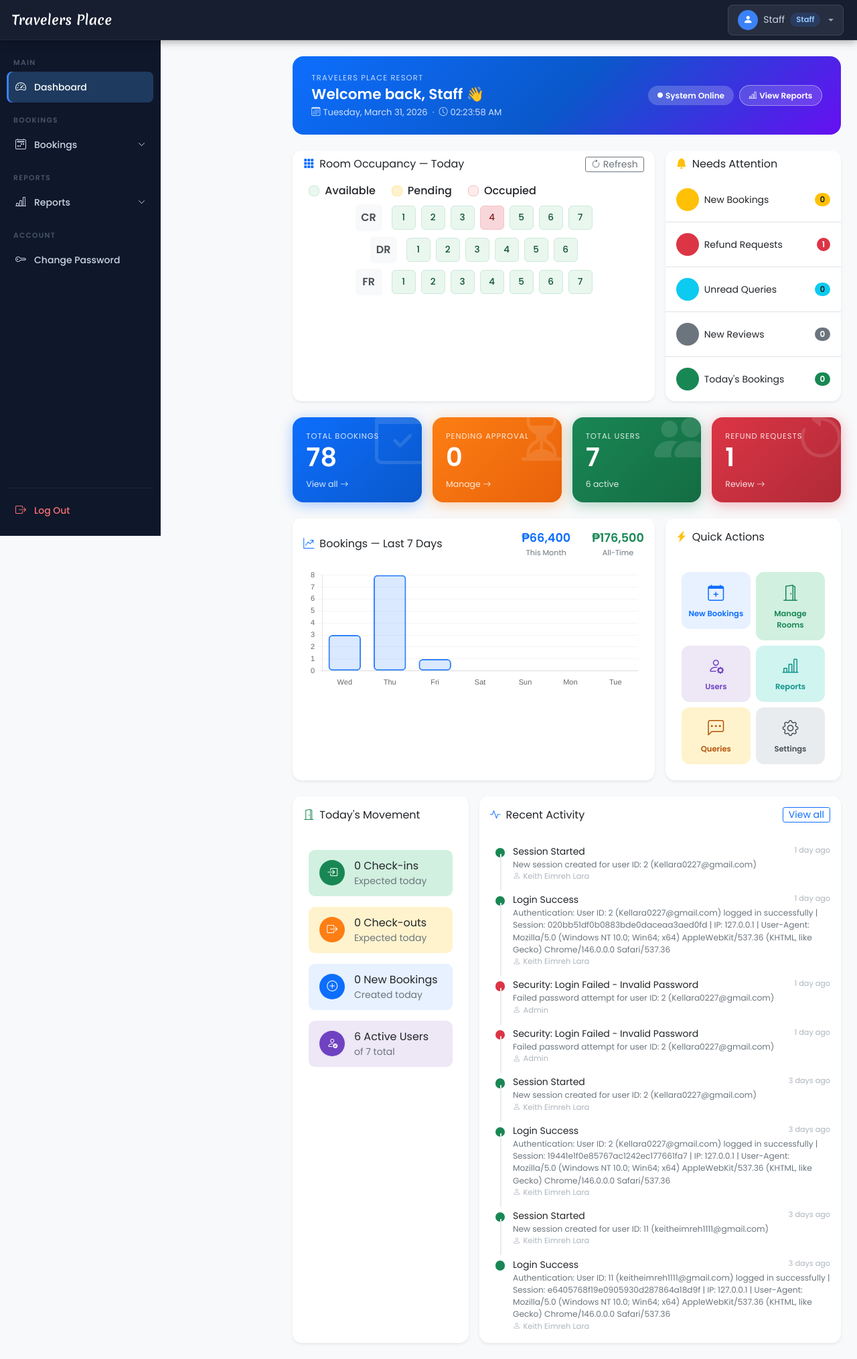
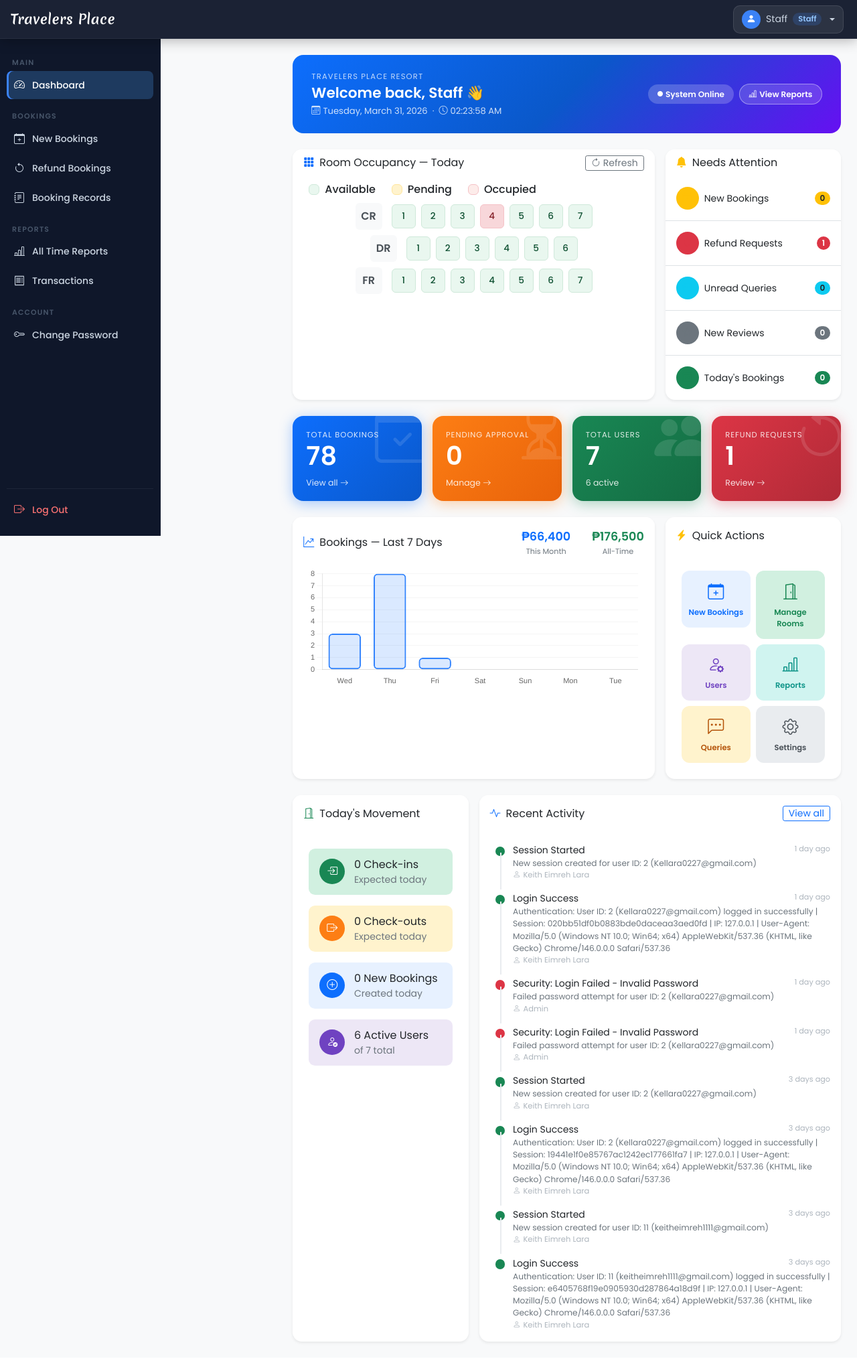
Before and after one commit to Keithlara/SE, a PHP site: page /hbwebsite/admin/dashboard.php in a window 1280 px wide. Shown: the whole page at 67% size. After the commit the page ends 2006 px from the top, so only its background shows below. Run offline with PHP 8.4, Linux system fonts and the light colour scheme; a user stored in the database is signed in; data comes from the database, SQL or seed files in the repository; some libraries are stand-ins or nearby versions.

Commit message:
Restored to 'acc9a2e47950c0bc384edf5f6d3c07d2a62a20db'
Replit-Restored-To: acc9a2e47950c0bc384edf5f6d3c07d2a62a20db

```diff
--- a/admin/inc/header.php
+++ b/admin/inc/header.php
@@ -2,21 +2,10 @@
   $admin_role = $_SESSION['adminRole'] ?? 'admin';
   $admin_name = $_SESSION['adminName'] ?? 'Admin';
   $current_page = basename($_SERVER['PHP_SELF']);
-
   function is_active($pages){
     $cur = basename($_SERVER['PHP_SELF']);
     return in_array($cur, (array)$pages) ? 'active' : '';
   }
-  function group_open($pages){
-    $cur = basename($_SERVER['PHP_SELF']);
-    return in_array($cur, (array)$pages) ? 'show' : '';
-  }
-
-  $booking_pages  = ['new_bookings.php','refund_bookings.php','booking_records.php'];
-  $report_pages   = ['all_time_reports.php','transaction.php'];
-  $user_pages     = ['users.php','user_queries.php','manage_users.php','create_user.php','change_password.php'];
-  $content_pages  = ['rooms.php','features_facilities.php','extras.php','carousel.php','rate_review.php'];
-  $utility_pages  = ['archives.php','backup_restore.php','activity_logs.php','settings.php'];
 ?>
 
 <!-- TOP NAVBAR -->
@@ -47,135 +36,80 @@
 <!-- SIDEBAR -->
 <div id="dashboard-menu" class="admin-sidebar">
   <div class="sidebar-inner">
+
     <nav class="sidebar-nav">
 
-      <!-- Dashboard (standalone) -->
-      <div class="sb-section-label">Main</div>
-      <a href="dashboard.php" class="sb-link <?php echo is_active('dashboard.php'); ?>">
+      <div class="sidebar-section-label">Main</div>
+      <a href="dashboard.php" class="sidebar-link <?php echo is_active('dashboard.php'); ?>">
         <i class="bi bi-speedometer2"></i><span>Dashboard</span>
       </a>
 
-      <!-- Bookings dropdown -->
-      <div class="sb-section-label">Bookings</div>
-      <button class="sb-group-toggle <?php echo group_open($booking_pages) ? 'open' : ''; ?>"
-        data-bs-toggle="collapse" data-bs-target="#grp-bookings"
-        aria-expanded="<?php echo group_open($booking_pages) ? 'true' : 'false'; ?>">
-        <span class="sb-toggle-left"><i class="bi bi-calendar2-week"></i><span>Bookings</span></span>
-        <i class="bi bi-chevron-down sb-caret"></i>
-      </button>
-      <div class="collapse <?php echo group_open($booking_pages); ?>" id="grp-bookings">
-        <div class="sb-submenu">
-          <a href="new_bookings.php" class="sb-link sb-sub <?php echo is_active('new_bookings.php'); ?>">
+      <div class="sidebar-section-label">Bookings</div>
+      <a href="new_bookings.php" class="sidebar-link <?php echo is_active('new_bookings.php'); ?>">
         <i class="bi bi-calendar-plus"></i><span>New Bookings</span>
       </a>
-          <a href="refund_bookings.php" class="sb-link sb-sub <?php echo is_active('refund_bookings.php'); ?>">
+      <a href="refund_bookings.php" class="sidebar-link <?php echo is_active('refund_bookings.php'); ?>">
         <i class="bi bi-arrow-counterclockwise"></i><span>Refund Bookings</span>
       </a>
-          <a href="booking_records.php" class="sb-link sb-sub <?php echo is_active('booking_records.php'); ?>">
+      <a href="booking_records.php" class="sidebar-link <?php echo is_active('booking_records.php'); ?>">
         <i class="bi bi-journal-text"></i><span>Booking Records</span>
       </a>
-        </div>
-      </div>
 
-      <!-- Reports dropdown -->
-      <div class="sb-section-label">Reports</div>
-      <button class="sb-group-toggle <?php echo group_open($report_pages) ? 'open' : ''; ?>"
-        data-bs-toggle="collapse" data-bs-target="#grp-reports"
-        aria-expanded="<?php echo group_open($report_pages) ? 'true' : 'false'; ?>">
-        <span class="sb-toggle-left"><i class="bi bi-bar-chart-line"></i><span>Reports</span></span>
-        <i class="bi bi-chevron-down sb-caret"></i>
-      </button>
-      <div class="collapse <?php echo group_open($report_pages); ?>" id="grp-reports">
-        <div class="sb-submenu">
-          <a href="all_time_reports.php" class="sb-link sb-sub <?php echo is_active('all_time_reports.php'); ?>">
-            <i class="bi bi-graph-up"></i><span>All Time Reports</span>
+      <div class="sidebar-section-label">Reports</div>
+      <a href="all_time_reports.php" class="sidebar-link <?php echo is_active('all_time_reports.php'); ?>">
+        <i class="bi bi-bar-chart-line"></i><span>All Time Reports</span>
       </a>
-          <a href="transaction.php" class="sb-link sb-sub <?php echo is_active('transaction.php'); ?>">
+      <a href="transaction.php" class="sidebar-link <?php echo is_active('transaction.php'); ?>">
         <i class="bi bi-receipt"></i><span>Transactions</span>
       </a>
-        </div>
-      </div>
 
       <?php if($admin_role === 'admin'): ?>
 
-        <!-- Users dropdown -->
-        <div class="sb-section-label">Users</div>
-        <button class="sb-group-toggle <?php echo group_open($user_pages) ? 'open' : ''; ?>"
-          data-bs-toggle="collapse" data-bs-target="#grp-users"
-          aria-expanded="<?php echo group_open($user_pages) ? 'true' : 'false'; ?>">
-          <span class="sb-toggle-left"><i class="bi bi-people"></i><span>Users</span></span>
-          <i class="bi bi-chevron-down sb-caret"></i>
-        </button>
-        <div class="collapse <?php echo group_open($user_pages); ?>" id="grp-users">
-          <div class="sb-submenu">
-            <a href="users.php" class="sb-link sb-sub <?php echo is_active('users.php'); ?>">
-              <i class="bi bi-person-lines-fill"></i><span>User Accounts</span>
+        <div class="sidebar-section-label">Users</div>
+        <a href="users.php" class="sidebar-link <?php echo is_active('users.php'); ?>">
+          <i class="bi bi-people"></i><span>User Accounts</span>
         </a>
-            <a href="user_queries.php" class="sb-link sb-sub <?php echo is_active('user_queries.php'); ?>">
+        <a href="user_queries.php" class="sidebar-link <?php echo is_active('user_queries.php'); ?>">
           <i class="bi bi-chat-left-text"></i><span>User Queries</span>
         </a>
-            <a href="manage_users.php" class="sb-link sb-sub <?php echo is_active(['manage_users.php','create_user.php']); ?>">
+        <a href="manage_users.php" class="sidebar-link <?php echo is_active(['manage_users.php','create_user.php','change_password.php']); ?>">
           <i class="bi bi-shield-person"></i><span>System Users</span>
         </a>
-          </div>
-        </div>
 
-        <!-- Content dropdown -->
-        <div class="sb-section-label">Content</div>
-        <button class="sb-group-toggle <?php echo group_open($content_pages) ? 'open' : ''; ?>"
-          data-bs-toggle="collapse" data-bs-target="#grp-content"
-          aria-expanded="<?php echo group_open($content_pages) ? 'true' : 'false'; ?>">
-          <span class="sb-toggle-left"><i class="bi bi-grid"></i><span>Content</span></span>
-          <i class="bi bi-chevron-down sb-caret"></i>
-        </button>
-        <div class="collapse <?php echo group_open($content_pages); ?>" id="grp-content">
-          <div class="sb-submenu">
-            <a href="rooms.php" class="sb-link sb-sub <?php echo is_active('rooms.php'); ?>">
+        <div class="sidebar-section-label">Content</div>
+        <a href="rooms.php" class="sidebar-link <?php echo is_active('rooms.php'); ?>">
           <i class="bi bi-door-open"></i><span>Manage Rooms</span>
         </a>
-            <a href="features_facilities.php" class="sb-link sb-sub <?php echo is_active('features_facilities.php'); ?>">
+        <a href="features_facilities.php" class="sidebar-link <?php echo is_active('features_facilities.php'); ?>">
           <i class="bi bi-stars"></i><span>Features & Facilities</span>
         </a>
-            <a href="extras.php" class="sb-link sb-sub <?php echo is_active('extras.php'); ?>">
+        <a href="extras.php" class="sidebar-link <?php echo is_active('extras.php'); ?>">
           <i class="bi bi-plus-square"></i><span>Extras & Rules</span>
         </a>
-            <a href="carousel.php" class="sb-link sb-sub <?php echo is_active('carousel.php'); ?>">
+        <a href="carousel.php" class="sidebar-link <?php echo is_active('carousel.php'); ?>">
           <i class="bi bi-images"></i><span>Carousel</span>
         </a>
-            <a href="rate_review.php" class="sb-link sb-sub <?php echo is_active('rate_review.php'); ?>">
+        <a href="rate_review.php" class="sidebar-link <?php echo is_active('rate_review.php'); ?>">
           <i class="bi bi-star-half"></i><span>Ratings & Reviews</span>
         </a>
-          </div>
-        </div>
 
-        <!-- Utilities dropdown -->
-        <div class="sb-section-label">Utilities</div>
-        <button class="sb-group-toggle <?php echo group_open($utility_pages) ? 'open' : ''; ?>"
-          data-bs-toggle="collapse" data-bs-target="#grp-utilities"
-          aria-expanded="<?php echo group_open($utility_pages) ? 'true' : 'false'; ?>">
-          <span class="sb-toggle-left"><i class="bi bi-tools"></i><span>Utilities</span></span>
-          <i class="bi bi-chevron-down sb-caret"></i>
-        </button>
-        <div class="collapse <?php echo group_open($utility_pages); ?>" id="grp-utilities">
-          <div class="sb-submenu">
-            <a href="archives.php" class="sb-link sb-sub <?php echo is_active('archives.php'); ?>">
+        <div class="sidebar-section-label">Utilities</div>
+        <a href="archives.php" class="sidebar-link <?php echo is_active('archives.php'); ?>">
           <i class="bi bi-archive"></i><span>Archives</span>
         </a>
-            <a href="backup_restore.php" class="sb-link sb-sub <?php echo is_active('backup_restore.php'); ?>">
+        <a href="backup_restore.php" class="sidebar-link <?php echo is_active('backup_restore.php'); ?>">
           <i class="bi bi-hdd-rack"></i><span>Backup & Restore</span>
         </a>
-            <a href="activity_logs.php" class="sb-link sb-sub <?php echo is_active('activity_logs.php'); ?>">
+        <a href="activity_logs.php" class="sidebar-link <?php echo is_active('activity_logs.php'); ?>">
           <i class="bi bi-list-check"></i><span>Activity Logs</span>
         </a>
-            <a href="settings.php" class="sb-link sb-sub <?php echo is_active('settings.php'); ?>">
+        <a href="settings.php" class="sidebar-link <?php echo is_active('settings.php'); ?>">
           <i class="bi bi-gear"></i><span>Settings</span>
         </a>
-          </div>
-        </div>
 
       <?php else: ?>
-        <div class="sb-section-label">Account</div>
-        <a href="change_password.php" class="sb-link <?php echo is_active('change_password.php'); ?>">
+        <div class="sidebar-section-label">Account</div>
+        <a href="change_password.php" class="sidebar-link <?php echo is_active('change_password.php'); ?>">
           <i class="bi bi-key"></i><span>Change Password</span>
         </a>
       <?php endif; ?>
@@ -183,14 +117,15 @@
     </nav>
 
     <div class="sidebar-footer">
-      <a href="logout.php" id="admin-logout" class="sb-link sidebar-logout">
+      <a href="logout.php" id="admin-logout" class="sidebar-link sidebar-logout">
         <i class="bi bi-box-arrow-right"></i><span>Log Out</span>
       </a>
     </div>
+
   </div>
 </div>
 
-<!-- Mobile overlay -->
+<!-- Overlay for mobile -->
 <div class="sidebar-overlay" id="sidebarOverlay"></div>
 
 <style>
@@ -201,11 +136,13 @@
     --sidebar-text: #cbd5e1;
     --sidebar-text-active: #fff;
     --sidebar-label: #475569;
-    --navbar-bg: rgba(15,23,42,0.97);
+    --navbar-bg: rgba(15,23,42,0.95);
     --sidebar-width: 240px;
-    --navbar-height: 60px;
+    --navbar-height: 58px;
     --accent: #3b82f6;
   }
+
+  * { transition: background 0.18s ease, color 0.18s ease; }
 
   body {
     background: #f1f5f9 !important;
@@ -219,53 +156,57 @@
     top: 0; left: 0; right: 0;
     height: var(--navbar-height);
     background: var(--navbar-bg);
-    backdrop-filter: blur(10px);
-    -webkit-backdrop-filter: blur(10px);
-    border-bottom: 1px solid rgba(255,255,255,0.05);
+    backdrop-filter: blur(12px);
+    -webkit-backdrop-filter: blur(12px);
+    border-bottom: 1px solid rgba(255,255,255,0.06);
     display: flex;
     align-items: center;
     justify-content: space-between;
-    padding: 0 20px 0 18px;
+    padding: 0 20px 0 12px;
     z-index: 1050;
-    box-shadow: 0 2px 12px rgba(0,0,0,0.35);
+    box-shadow: 0 2px 20px rgba(0,0,0,0.3);
   }
   .top-navbar-left { display: flex; align-items: center; gap: 14px; }
-  .top-navbar-right { display: flex; align-items: center; }
+  .top-navbar-right { display: flex; align-items: center; gap: 10px; }
 
   .sidebar-toggle {
     background: none; border: none; color: #cbd5e1;
     font-size: 22px; line-height: 1; cursor: pointer;
-    padding: 5px 8px; border-radius: 6px; display: none;
+    padding: 4px 8px; border-radius: 6px;
+    display: none;
   }
   .sidebar-toggle:hover { background: rgba(255,255,255,0.08); color: #fff; }
 
   .brand-name {
-    color: #fff; font-size: 1.22rem; font-weight: 700; letter-spacing: 0.3px;
+    color: #fff;
+    font-size: 1.25rem;
+    font-weight: 700;
+    letter-spacing: 0.5px;
+    padding-left: 4px;
   }
 
   .profile-btn {
     display: flex; align-items: center; gap: 8px;
-    background: rgba(255,255,255,0.07);
+    background: rgba(255,255,255,0.08);
     border: 1px solid rgba(255,255,255,0.1);
-    border-radius: 8px;
-    padding: 7px 14px;
+    border-radius: 10px;
+    padding: 6px 12px;
     color: #cbd5e1;
     cursor: pointer;
-    font-size: 0.875rem;
-    transition: background 0.2s;
+    font-size: 0.88rem;
   }
-  .profile-btn:hover, .profile-btn:focus { background: rgba(255,255,255,0.13); color: #fff; outline: none; box-shadow: none; }
-  .profile-btn::after { border-color: #94a3b8 transparent transparent; }
+  .profile-btn:hover, .profile-btn:focus { background: rgba(255,255,255,0.14); color: #fff; outline: none; box-shadow: none; }
+  .profile-btn::after { border-color: #cbd5e1 transparent transparent; }
   .profile-avatar {
-    width: 30px; height: 30px; background: var(--accent);
+    width: 28px; height: 28px; background: var(--accent);
     border-radius: 50%; display: flex; align-items: center; justify-content: center;
     font-size: 14px; color: #fff; flex-shrink: 0;
   }
   .role-badge {
-    background: rgba(59,130,246,0.18);
+    background: rgba(59,130,246,0.2);
     color: #93c5fd;
     border-radius: 20px;
-    padding: 2px 9px;
+    padding: 1px 8px;
     font-size: 0.72rem;
     font-weight: 600;
   }
@@ -275,13 +216,13 @@
     border: 1px solid rgba(255,255,255,0.08) !important;
     border-radius: 12px !important;
     box-shadow: 0 10px 40px rgba(0,0,0,0.4) !important;
-    min-width: 210px;
+    min-width: 200px;
     padding: 6px !important;
   }
   .profile-dropdown .dropdown-header { color: #94a3b8; font-size: 0.78rem; }
   .profile-dropdown .dropdown-divider { border-color: rgba(255,255,255,0.08); }
   .profile-dropdown .dropdown-item {
-    color: #cbd5e1; border-radius: 8px; font-size: 0.875rem; padding: 9px 12px;
+    color: #cbd5e1; border-radius: 8px; font-size: 0.88rem; padding: 8px 12px;
   }
   .profile-dropdown .dropdown-item:hover { background: rgba(255,255,255,0.08); color: #fff; }
   .profile-dropdown .dropdown-item.text-danger { color: #f87171 !important; }
@@ -290,107 +231,76 @@
   /* ── SIDEBAR ── */
   .admin-sidebar {
     position: fixed;
-    top: var(--navbar-height); left: 0; bottom: 0;
+    top: var(--navbar-height);
+    left: 0;
+    bottom: 0;
     width: var(--sidebar-width);
     background: var(--sidebar-bg);
-    overflow-y: auto; overflow-x: hidden;
+    overflow-y: auto;
+    overflow-x: hidden;
     z-index: 1040;
-    display: flex; flex-direction: column;
+    display: flex;
+    flex-direction: column;
     border-right: 1px solid rgba(255,255,255,0.04);
     scrollbar-width: thin;
-    scrollbar-color: rgba(255,255,255,0.08) transparent;
+    scrollbar-color: rgba(255,255,255,0.1) transparent;
   }
-  .admin-sidebar::-webkit-scrollbar { width: 3px; }
+  .admin-sidebar::-webkit-scrollbar { width: 4px; }
+  .admin-sidebar::-webkit-scrollbar-track { background: transparent; }
   .admin-sidebar::-webkit-scrollbar-thumb { background: rgba(255,255,255,0.1); border-radius: 2px; }
 
-  .sidebar-inner { display: flex; flex-direction: column; height: 100%; padding: 8px 10px 0; }
+  .sidebar-inner { display: flex; flex-direction: column; height: 100%; padding: 12px 10px 0; }
   .sidebar-nav { flex: 1; }
 
-  /* Section labels */
-  .sb-section-label {
+  .sidebar-section-label {
     color: var(--sidebar-label);
-    font-size: 0.67rem;
+    font-size: 0.68rem;
     font-weight: 700;
-    letter-spacing: 1.3px;
+    letter-spacing: 1.2px;
     text-transform: uppercase;
-    padding: 18px 10px 5px;
+    padding: 16px 8px 4px;
   }
 
-  /* Shared link base */
-  .sb-link {
+  .sidebar-link {
     display: flex;
     align-items: center;
-    gap: 11px;
+    gap: 10px;
     color: var(--sidebar-text);
     text-decoration: none;
-    padding: 11px 12px;
+    padding: 9px 10px;
     border-radius: 8px;
     font-size: 0.875rem;
     font-weight: 500;
-    margin-bottom: 1px;
+    margin-bottom: 2px;
     white-space: nowrap;
     overflow: hidden;
-    transition: background 0.18s, color 0.18s;
   }
-  .sb-link i { font-size: 16px; flex-shrink: 0; width: 18px; text-align: center; }
-  .sb-link:hover { background: var(--sidebar-hover); color: #fff; }
-  .sb-link.active {
+  .sidebar-link i { font-size: 16px; flex-shrink: 0; width: 18px; text-align: center; }
+  .sidebar-link:hover { background: var(--sidebar-hover); color: #fff; }
+  .sidebar-link.active {
     background: var(--sidebar-active);
-    color: #fff;
+    color: var(--sidebar-text-active);
     box-shadow: inset 3px 0 0 var(--accent);
   }
 
-  /* Sub-links (inside dropdowns) — slightly indented */
-  .sb-submenu { padding-left: 6px; }
-  .sb-link.sb-sub { padding: 10px 12px 10px 14px; font-size: 0.85rem; }
-
-  /* Group toggle button */
-  .sb-group-toggle {
-    display: flex;
-    align-items: center;
-    justify-content: space-between;
-    width: 100%;
-    background: none;
-    border: none;
-    color: var(--sidebar-text);
-    padding: 11px 12px;
-    border-radius: 8px;
-    font-size: 0.875rem;
-    font-weight: 500;
-    cursor: pointer;
-    margin-bottom: 1px;
-    transition: background 0.18s, color 0.18s;
-  }
-  .sb-toggle-left { display: flex; align-items: center; gap: 11px; }
-  .sb-toggle-left i { font-size: 16px; width: 18px; text-align: center; }
-  .sb-group-toggle:hover { background: var(--sidebar-hover); color: #fff; }
-  .sb-group-toggle.open { color: #fff; }
-
-  /* Caret rotation */
-  .sb-caret {
-    font-size: 11px;
-    transition: transform 0.25s ease;
-  }
-  .sb-group-toggle[aria-expanded="true"] .sb-caret,
-  .sb-group-toggle.open .sb-caret { transform: rotate(180deg); }
-
-  /* Sidebar footer */
   .sidebar-footer {
-    padding: 10px 0 14px;
+    padding: 10px 0 16px;
     border-top: 1px solid rgba(255,255,255,0.06);
-    margin-top: 10px;
+    margin-top: 8px;
   }
   .sidebar-logout { color: #f87171 !important; }
-  .sidebar-logout:hover { background: rgba(248,113,113,0.08) !important; }
+  .sidebar-logout:hover { background: rgba(248,113,113,0.1) !important; }
 
-  /* Mobile overlay */
+  /* Overlay */
   .sidebar-overlay {
-    display: none; position: fixed; inset: 0;
-    background: rgba(0,0,0,0.5); z-index: 1035;
+    display: none;
+    position: fixed; inset: 0;
+    background: rgba(0,0,0,0.5);
+    z-index: 1035;
     backdrop-filter: blur(2px);
   }
 
-  /* ── MAIN CONTENT CARDS ── */
+  /* ── MAIN CONTENT AREA CARDS ── */
   #main-content .card {
     background: #fff;
     border: none !important;
@@ -398,28 +308,44 @@
     box-shadow: 0 2px 16px rgba(0,0,0,0.07);
   }
   #main-content .card-body { padding: 1.5rem; }
-  #main-content h3 { font-size: 1.2rem; font-weight: 700; color: #0f172a; }
 
+  #main-content h3 {
+    font-size: 1.2rem;
+    font-weight: 700;
+    color: #0f172a;
+  }
+
+  /* Buttons */
   .btn-primary { background: #3b82f6; border: none; border-radius: 8px; }
   .btn-primary:hover { background: #2563eb; }
   .btn-danger { border-radius: 8px; }
   .btn-dark { background: #0f172a; border-color: #0f172a; border-radius: 8px; }
   .btn-dark:hover { background: #1e293b; border-color: #1e293b; }
 
+  /* Tables */
   #main-content .table { color: #374151; }
   #main-content .table thead { background: #0f172a; color: #fff; }
   #main-content .table tbody tr:hover { background: rgba(59,130,246,0.04); }
 
+  /* Nav tabs override */
   .nav-tabs .nav-link {
-    border-radius: 20px !important; margin-right: 6px;
-    color: #64748b; border: none !important;
-    padding: 7px 18px; font-size: 0.875rem; font-weight: 500;
+    border-radius: 20px !important;
+    margin-right: 6px;
+    color: #64748b;
+    border: none !important;
+    padding: 7px 18px;
+    font-size: 0.875rem;
+    font-weight: 500;
   }
   .nav-tabs .nav-link:hover { background: #e2e8f0; color: #0f172a; }
-  .nav-tabs .nav-link.active { background: #3b82f6 !important; color: #fff !important; border: none !important; }
+  .nav-tabs .nav-link.active {
+    background: #3b82f6 !important;
+    color: #fff !important;
+    border: none !important;
+  }
   .nav-tabs { border-bottom: 1px solid #e2e8f0 !important; padding-bottom: 10px; margin-bottom: 20px !important; }
 
-  /* ── RESPONSIVE ── */
+  /* RESPONSIVE */
   @media (max-width: 991px) {
     body { padding-left: 0 !important; }
     .sidebar-toggle { display: flex !important; align-items: center; justify-content: center; }
@@ -431,7 +357,7 @@
 
 <script>
   (function(){
-    const toggle  = document.getElementById('sidebarToggle');
+    const toggle = document.getElementById('sidebarToggle');
     const sidebar = document.getElementById('dashboard-menu');
     const overlay = document.getElementById('sidebarOverlay');
     if(!toggle || !sidebar) return;
@@ -443,14 +369,5 @@
       sidebar.classList.contains('open') ? closeSidebar() : openSidebar();
     });
     overlay.addEventListener('click', closeSidebar);
-
-    // Sync caret state with Bootstrap collapse events
-    document.querySelectorAll('.sb-group-toggle').forEach(function(btn){
-      var targetId = btn.getAttribute('data-bs-target');
-      var target = document.querySelector(targetId);
-      if(!target) return;
-      target.addEventListener('show.bs.collapse', function(){ btn.setAttribute('aria-expanded','true'); });
-      target.addEventListener('hide.bs.collapse', function(){ btn.setAttribute('aria-expanded','false'); });
-    });
   })();
 </script>
```
Also changed, not shown: attached_assets/image_1774857448062.png (deleted), attached_assets/image_1774857576822.png (deleted), 17 other files. Lines whose indentation alone changed are shown as unchanged.
